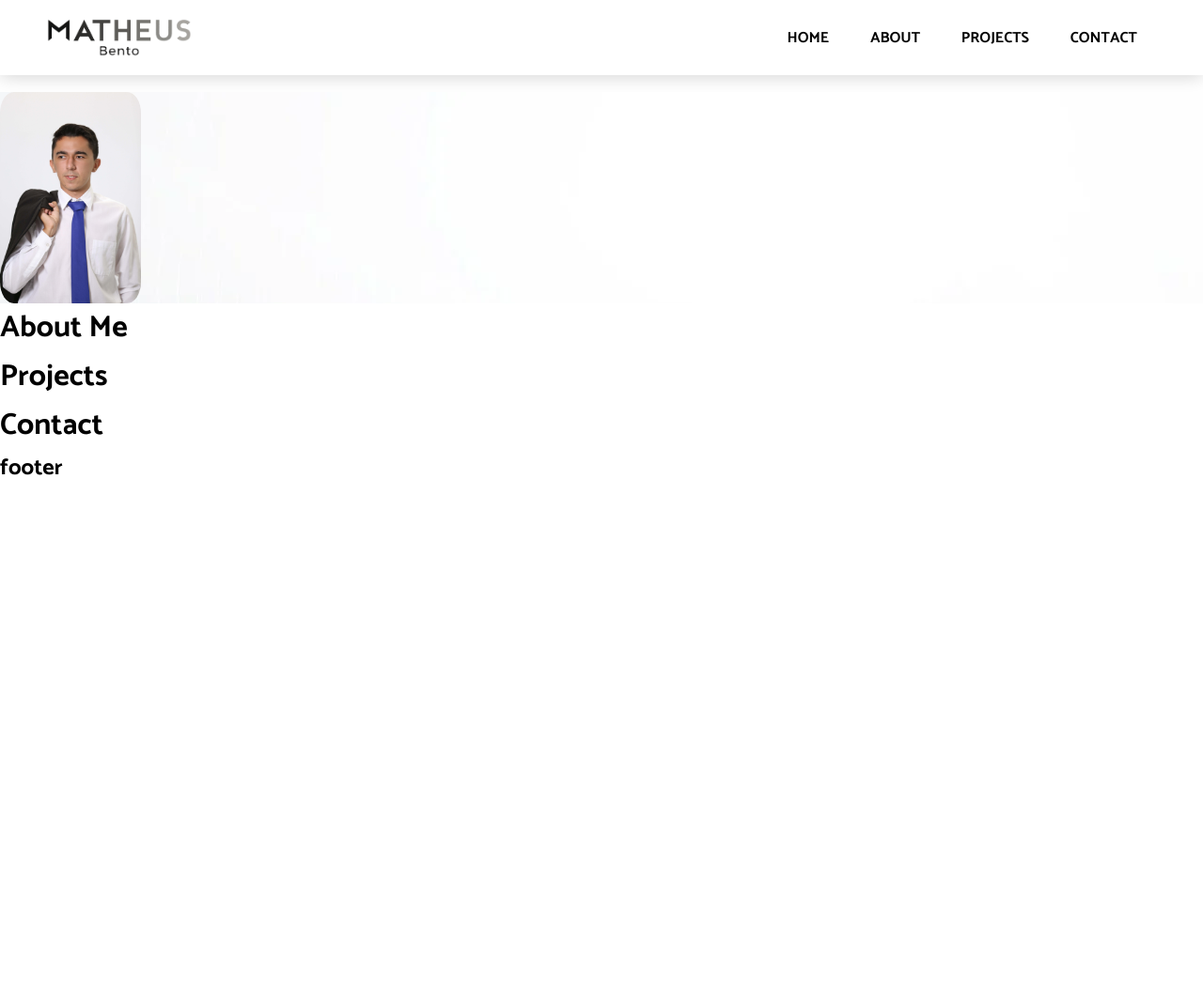
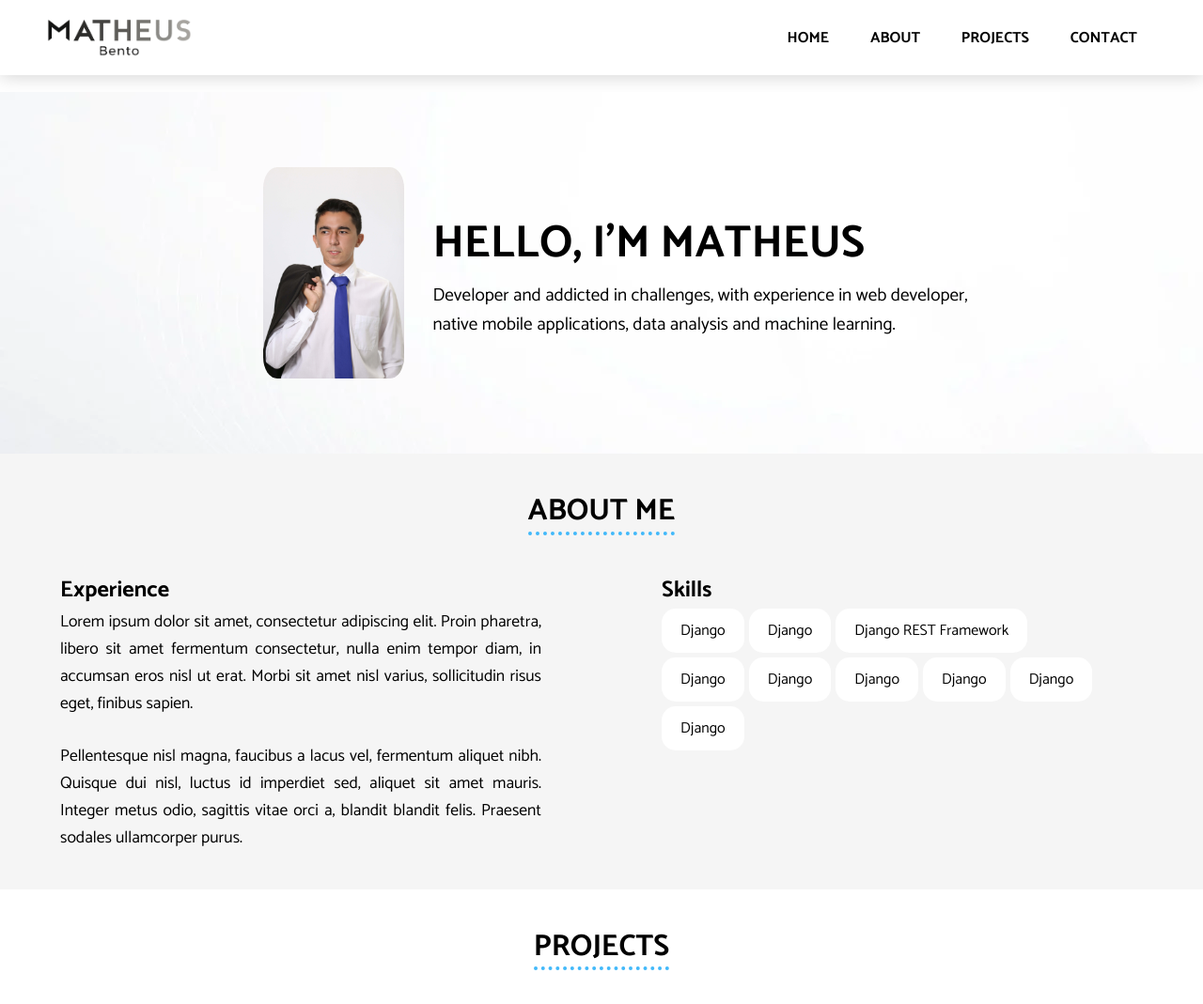
Before and after one commit to Matheus51bento/portifolio, a Django app: page / in a window 1280 px wide. Shown: the top 1069 px of the page at 94% size. Before the commit the page ends 506 px from the top, so only its background shows below. Run offline with Django 3.2, Linux system fonts and the light colour scheme; some libraries are stand-ins or nearby versions.

Commit message:
front da página de index

```diff
--- a/static/css/base_style.css
+++ b/static/css/base_style.css
@@ -11,7 +11,7 @@ header {
     padding: 20px 50px;
     justify-content: space-between;
     align-items: center;
-    box-shadow:  0 0 20px 0 rgba(0, 0, 0, 0.2);
+    box-shadow: 0 0 20px 0 rgba(0, 0, 0, 0.2);
 }
 
 .menu li {
@@ -21,15 +21,145 @@ header {
     padding: 0 20px;
 }
 
+h1, h2, span, h5 {
+    text-transform: uppercase;
+}
+
+h4 {
+    font-size: 1.4em;
+}
+
+h1 {
+    font-size: 3em;
+    font-weight: 700;
+}
+
+h2 {
+    font-size: 2em;
+    text-align: center;
+    line-height: 1.3em;
+    padding: 40px 0;
+}
+
+h3 {
+    font-size: 1.5em;
+}
+
+.me {
+    font-size: 1.1em;
+    text-align: justify;
+}
+
+#experience, #skills {
+    width: 40%;
+}
+
+.skill {
+    background-color: white;
+    border-radius: 15px;
+    padding: 10px 20px;
+    width: fit-content;
+
+  flex: 0 0 auto;
+  margin: 0 5px 5px 0;
+
+}
+
+.space-around {
+    justify-content: space-around;
+}
+
+.space-between {
+    justify-content: space-between;
+}
+
+.space-evenly {
+    justify-content: space-evenly;
+}
+
+a {
+    text-decoration: none;
+    color: black;
+}
+
+span {
+    position: relative;
+    top: 1px;
+    display: inline-block;
+    border-bottom: 4px solid #42b9fa;
+    border-bottom-style: dotted;
+}
+
+#about {
+    background-color: #f5f5f5;
+    padding-bottom: 40px;
+}
+
+p {
+    font-size: 1.2em;
+}
+
 .start {
     margin-top: 18px;
+    justify-content: center;
+    align-items: center;
     background-image: url("../images/fundo.png");
 }
 
 #perfil {
     border-radius: 10%;
+    margin: 80px 30px;
 }
 
 .container {
     display: flex;
 }
+
+.container-grid {
+  display: flex;
+  flex-wrap: wrap;
+  justify-content: flex-start;
+  max-width: 95%;
+}
+
+footer {
+    background-color: #1b1b1b;
+    color: white;
+    padding: 2vw 10vw;
+}
+
+footer > p {
+    font-size: 0.8em;
+    text-align: center;
+}
+
+footer > hr {
+    margin: 20px 0;
+}
+
+.m-r {
+    margin-right: 20px;
+}
+
+.m-tb {
+
+    margin: 30px 0;
+
+}
+
+.project-detail {
+    width: 30%;
+    text-align: justify;
+}
+
+.footer-p {
+    font-size: 0.9em;
+}
+
+.btn {
+    text-decoration: none;
+    color: white;
+    border-radius: 10px;
+    padding: 10px 30px;
+    background-color: #0d74a2;
+}
--- a/templates/base.html
+++ b/templates/base.html
@@ -11,38 +11,119 @@
     <link rel="preconnect" href="https://fonts.gstatic.com" crossorigin>
     <link href="https://fonts.googleapis.com/css2?family=Catamaran:wght@100;300;400;500;600;700&family=Dancing+Script:wght@500&family=Poppins:wght@300;400;500;600;700;800;900&display=swap"
           rel="stylesheet">
+    <script src="https://kit.fontawesome.com/1585978672.js" crossorigin="anonymous"></script>
 </head>
 <body>
 
-<header>
+<header id="head">
 
     <img src="{% static 'logo/logotipo.png' %}" height="40" alt="logotipo Matheus Bento">
     <div>
         <ul class="menu">
-            <li>home</li>
-            <li>about</li>
-            <li>projects</li>
-            <li>contact</li>
+            <li><a href="#head">home</a></li>
+            <li><a href="#about">about</a></li>
+            <li><a href="#projects">projects</a></li>
+            <li><a href="#contact">contact</a></li>
         </ul>
     </div>
 
 </header>
 
 <main>
-    <div class="container start">
-        <img id="perfil" src="{% static 'images/matheus.jpeg' %}" width="150" alt="foto dde matheus">
-    </div>
-    <h1>About Me</h1>
-    <h1>Projects</h1>
-    <h1>Contact</h1>
+    {% block content %}
 
-    {% block content %}
+        <div class="container start">
+            <img id="perfil" src="{% static 'images/matheus.jpeg' %}" width="150" alt="foto de matheus">
+            <div>
+                <h1>Hello, I'm Matheus</h1>
+                <p>
+                    Developer and addicted in challenges, with experience in web developer,<br> native mobile
+                    applications,
+                    data analysis and machine learning.
+                </p>
+            </div>
+        </div>
+
+        <div id="about">
+            <h2><span>About Me</span></h2>
+
+            <div class="container space-around ">
+                <div id="experience">
+                    <h3>Experience</h3>
+                    <p class="me">Lorem ipsum dolor sit amet, consectetur adipiscing elit. Proin pharetra, libero sit
+                        amet
+                        fermentum consectetur, nulla enim tempor diam, in accumsan eros nisl ut erat. Morbi sit amet
+                        nisl varius, sollicitudin risus eget, finibus sapien. </p>
+                    <br>
+                    <p class="me">
+                        Pellentesque nisl magna, faucibus a lacus vel, fermentum aliquet nibh. Quisque dui nisl, luctus
+                        id imperdiet sed, aliquet sit amet mauris. Integer metus odio, sagittis vitae orci a, blandit
+                        blandit felis. Praesent sodales ullamcorper purus.</p>
+                </div>
+                <div id="skills">
+                    <h3>Skills</h3>
+                    <div class="container-grid">
+                        <div class="skill">Django</div>
+                        <div class="skill">Django</div>
+                        <div class="skill">Django REST Framework</div>
+                        <div class="skill">Django</div>
+                        <div class="skill">Django</div>
+                        <div class="skill">Django</div>
+                        <div class="skill">Django</div>
+                        <div class="skill">Django</div>
+                        <div class="skill">Django</div>
+                    </div>
+
+                </div>
+
+            </div>
+
+        </div>
+
+        <div>
+            <h2><span id="projects">Projects</span></h2>
+
+            <div class="container space-evenly">
+
+                <img src="{% static 'images/projects/carro.png' %}" width="30%" alt="placa de carro reconhecida">
+                <div class="project-detail">
+                    <h4>Recognize vehicles plates with IA</h4>
+                    <p class="m-tb">Quisque dui nisl, luctus id imperdiet sed, aliquet sit amet mauris. Integer metus odio, sagittis
+                        vitae orci a, blandit blandit felis. Praesent sodales ullamcorper purus.</p>
+                    <a class="btn">View more</a>
+                </div>
+            </div>
+        </div>
+
+        <h2><span id="contact">Contact</span></h2>
 
     {% endblock %}
 </main>
 
 <footer>
-    <h2>footer</h2>
+
+    <div class="container space-between">
+
+        <div>
+            <h5>Matheus Bento</h5>
+            <p class="footer-p">
+                Developer and addicted in challenges, with experience in web developer,<br> native mobile
+                applications, data analysis and machine learning.
+            </p>
+        </div>
+        <div>
+            <h5>Social</h5>
+            <p>
+                <a><i class="fa-brands fa-github fa-lg m-r" style="color: #ffffff;"></i></a>
+                <a><i class="fa-brands fa-linkedin fa-lg m-r" style="color: #ffffff;"></i></a>
+                <a><i class="fa-brands fa-instagram fa-lg" style="color: #ffffff;"></i></a>
+            </p>
+        </div>
+    </div>
+
+    <hr>
+    <p>© Copyright 2023. Made By <b>José Matheus Bento</b></p>
+
 </footer>
 
 </body>
```
Also changed, not shown: 2 other files.
